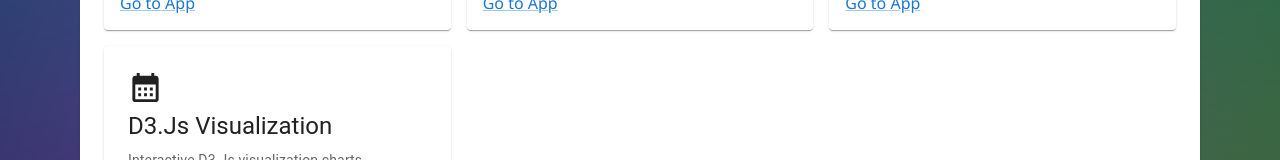
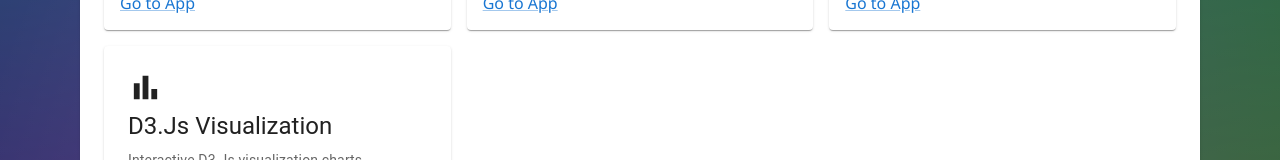
Before and after one commit to azizgura2452/react-apps, a React (Create React App) app: page / in a window 1280 px wide. Shown: the part 290-450 px from the top of the page. Built offline with nearby package versions, Linux system fonts and the light colour scheme.

Commit message:
added barchart icon

```diff
--- a/src/pages/layout.tsx
+++ b/src/pages/layout.tsx
@@ -5,7 +5,7 @@
 import CalculateIcon from '@mui/icons-material/Calculate';
 import TimelapseIcon from '@mui/icons-material/Timelapse';
 import CalendarMonthIcon from '@mui/icons-material/CalendarMonth';
-
+import BarChartIcon from '@mui/icons-material/BarChart';
 
 const apps = [
   {
@@ -32,7 +32,7 @@
   {
     id: 4,
     name: 'D3.Js Visualization',
-    icon: <CalendarMonthIcon fontSize="large" />,
+    icon: <BarChartIcon fontSize="large" />,
     description: 'Interactive D3.Js visualization charts',
     route: 'data-visualization'
   }
```
